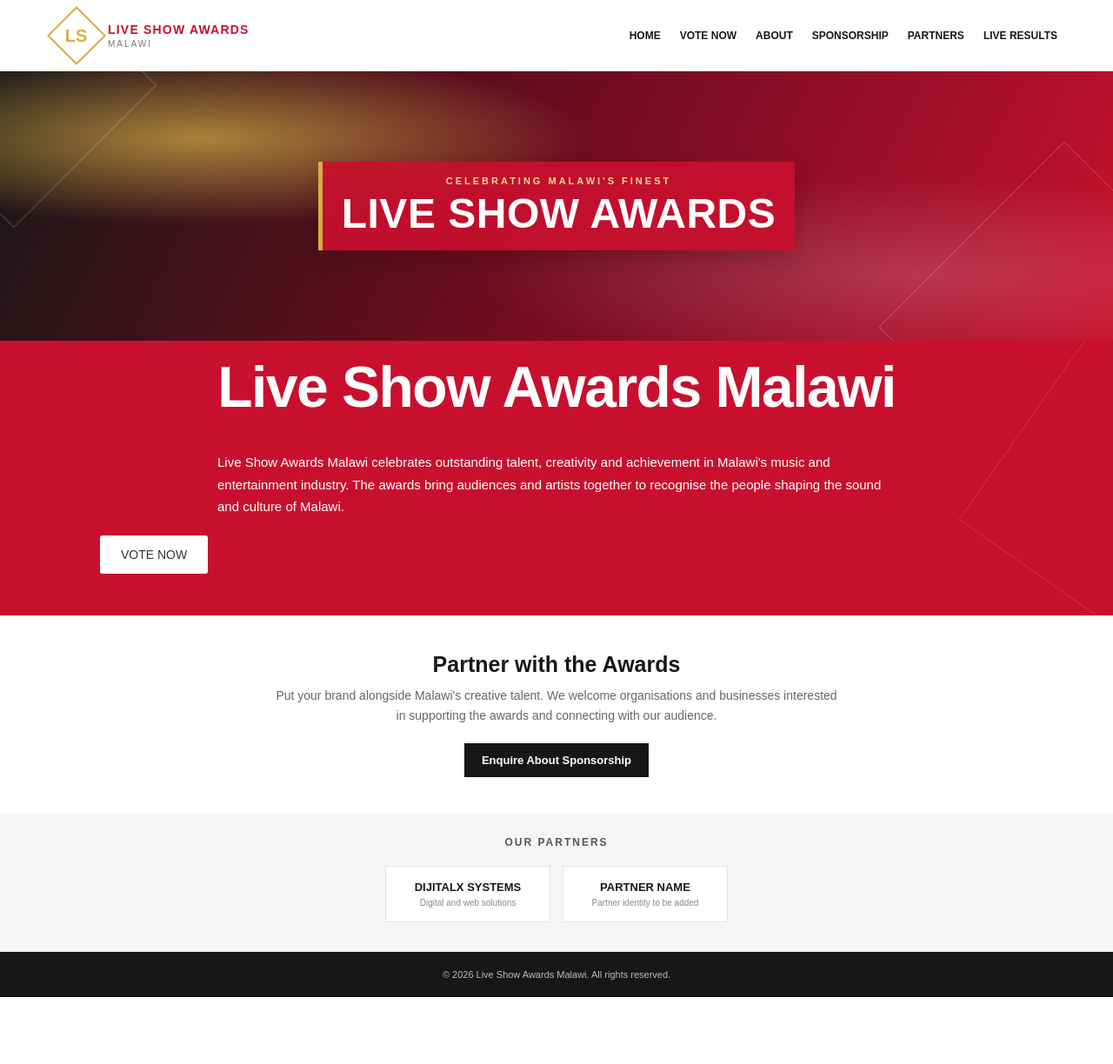
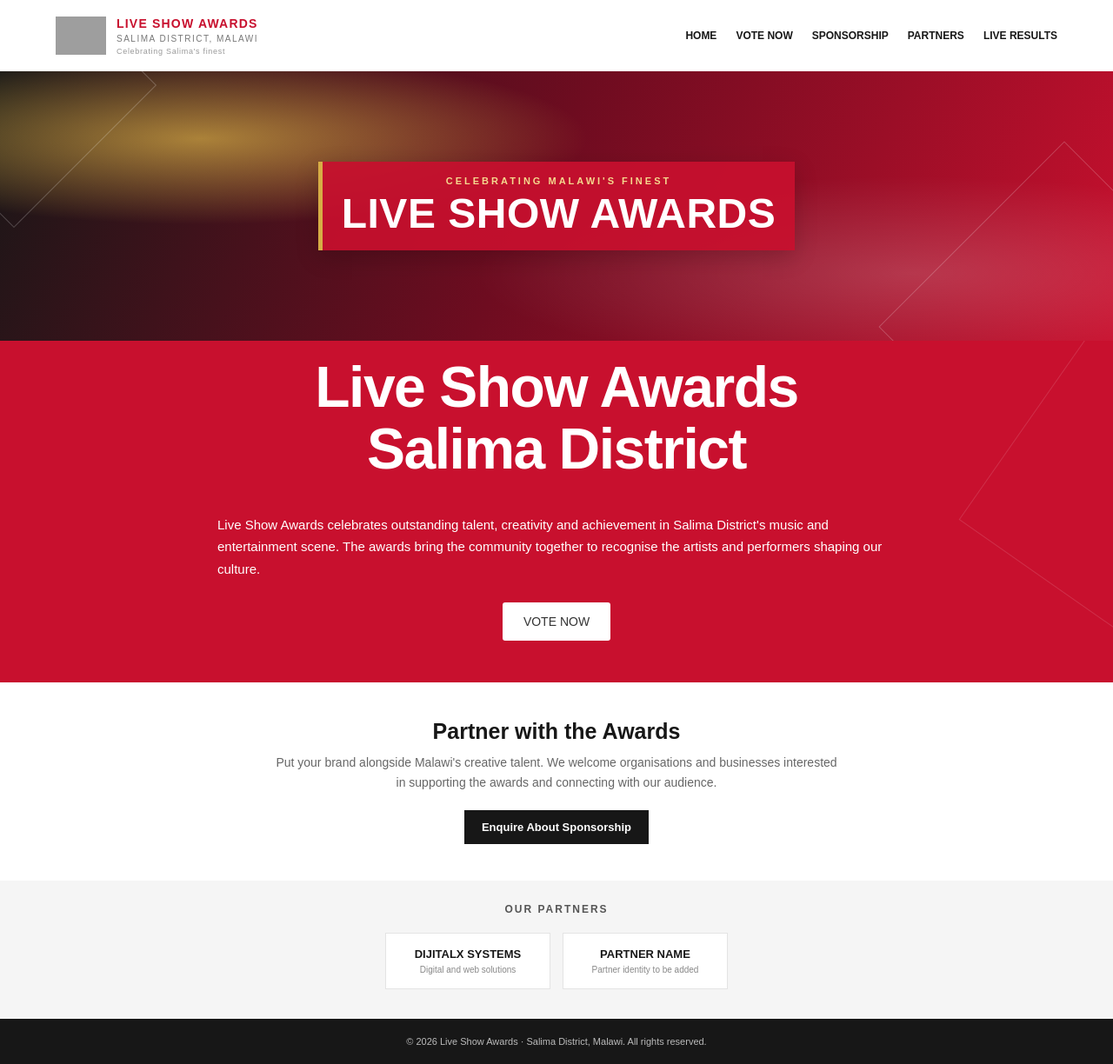
Before and after one commit to Samuelnyoni/Live-show-Awards-Voting-Web, a PHP site: page / in a window 1280 px wide. Shown: the whole page at 87% size. Before the commit the page ends 1147 px from the top, so only its background shows below. Run offline with PHP 8.4, Linux system fonts and the light colour scheme; grey boxes are pictures that could not be loaded.

Commit message:
Update homepage branding and Salima District identity

```diff
--- a/index.php
+++ b/index.php
@@ -45,19 +45,8 @@
             gap: 12px;
             text-decoration: none;
         }
-        .brand-mark {
-            width: 48px;
-            height: 48px;
-            display: grid;
-            place-items: center;
-            color: var(--gold);
-            border: 2px solid var(--gold);
-            transform: rotate(45deg);
-            font-weight: 900;
-            font-size: 20px;
-        }
-        .brand-mark span { transform: rotate(-45deg); }
-        .brand-copy { display: flex; flex-direction: column; gap: 3px; }
+        .brand-logo { width: 58px; height: 58px; object-fit: contain; display: block; }
+        .brand-copy { display: flex; flex-direction: column; gap: 4px; }
         .brand-copy strong {
             color: var(--red);
             font-size: 14px;
@@ -67,9 +56,10 @@
         .brand-copy small {
             color: #777;
             font-size: 10px;
-            letter-spacing: 2px;
+            letter-spacing: 1.5px;
             text-transform: uppercase;
         }
+        .brand-copy em { color: #999; font-size: 9px; font-style: normal; letter-spacing: .7px; }
         .menu-toggle {
             width: 44px;
             height: 44px;
@@ -183,6 +173,7 @@
             line-height: 1.7;
             font-weight: 500;
         }
+        .vote-action { text-align: center; margin-top: 26px; }
         .vote-button {
             display: inline-block;
             padding: 14px 24px;
@@ -272,10 +263,11 @@
 <body>
     <header class="site-header">
         <a class="brand" href="index.php" aria-label="Live Show Awards Malawi home">
-            <span class="brand-mark"><span>LS</span></span>
+            <img class="brand-logo" src="assets/images/logo.png" alt="Live Show Awards logo">
             <span class="brand-copy">
                 <strong>Live Show Awards</strong>
-                <small>Malawi</small>
+                <small>Salima District, Malawi</small>
+                <em>Celebrating Salima's finest</em>
             </span>
         </a>
 
@@ -286,7 +278,6 @@
         <nav class="main-nav" id="mainNav">
             <a href="index.php">HOME</a>
             <a href="categories/">VOTE NOW</a>
-            <a href="#about">ABOUT</a>
             <a href="#sponsorship">SPONSORSHIP</a>
             <a href="#partners">PARTNERS</a>
             <a href="results/">LIVE RESULTS</a>
@@ -303,14 +294,13 @@
 
         <section class="intro" id="about">
             <div class="intro-inner">
-                <h1>Live Show Awards Malawi</h1>
+                <h1>Live Show Awards<br>Salima District</h1>
                 <p>
-                    Live Show Awards Malawi celebrates outstanding talent, creativity and
-                    achievement in Malawi's music and entertainment industry. The awards
-                    bring audiences and artists together to recognise the people shaping
-                    the sound and culture of Malawi.
+                    Live Show Awards celebrates outstanding talent, creativity and achievement
+                    in Salima District's music and entertainment scene. The awards bring the
+                    community together to recognise the artists and performers shaping our culture.
                 </p>
-                <a class="vote-button" href="categories/">VOTE NOW</a>
+                <div class="vote-action"><a class="vote-button" href="categories/">VOTE NOW</a></div>
             </div>
         </section>
 
@@ -333,7 +323,7 @@
     </main>
 
     <footer class="site-footer">
-        &copy; <?php echo date('Y'); ?> Live Show Awards Malawi. All rights reserved.
+        &copy; <?php echo date('Y'); ?> Live Show Awards · Salima District, Malawi. All rights reserved.
     </footer>
 
     <script>
```
